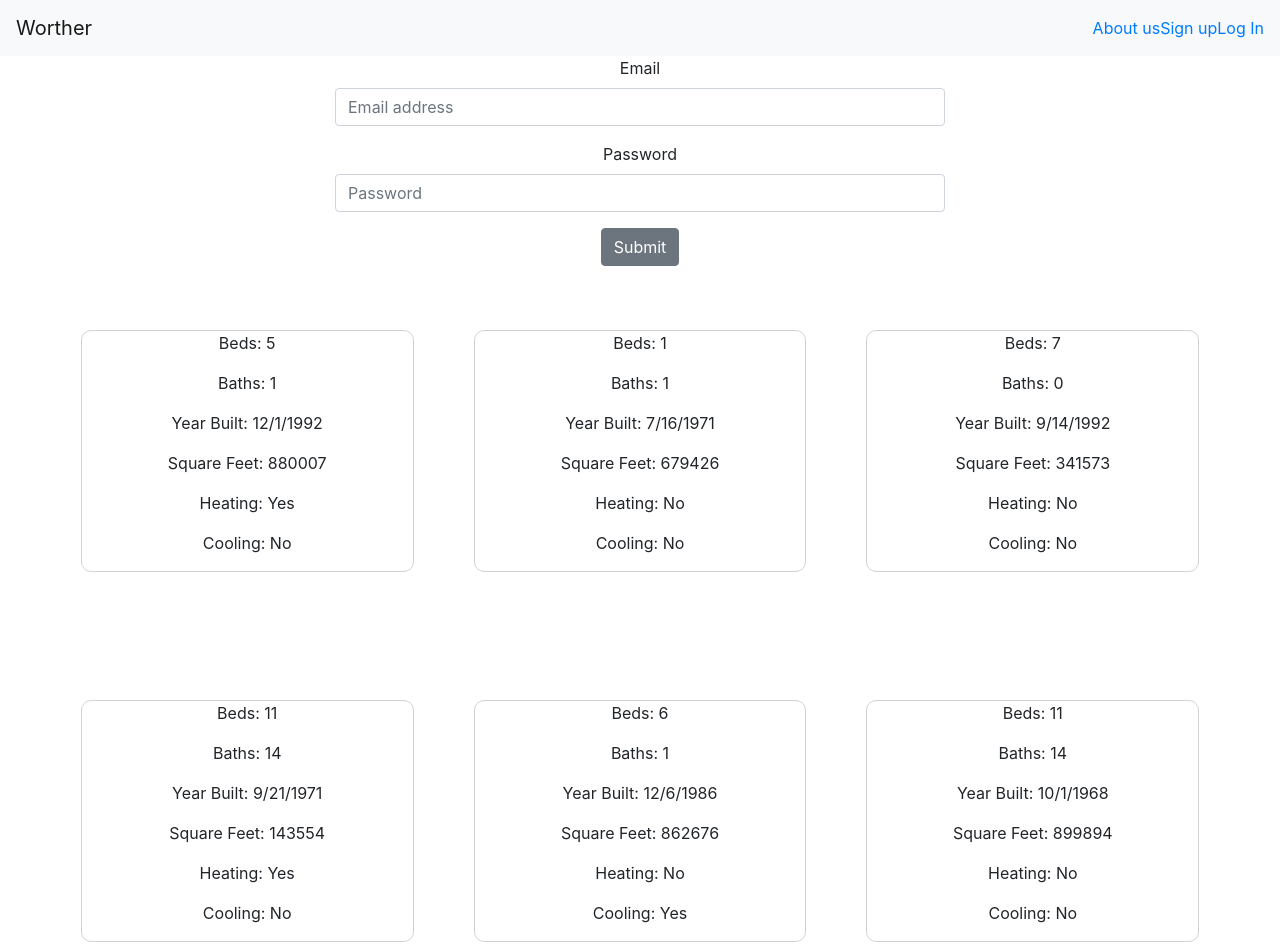
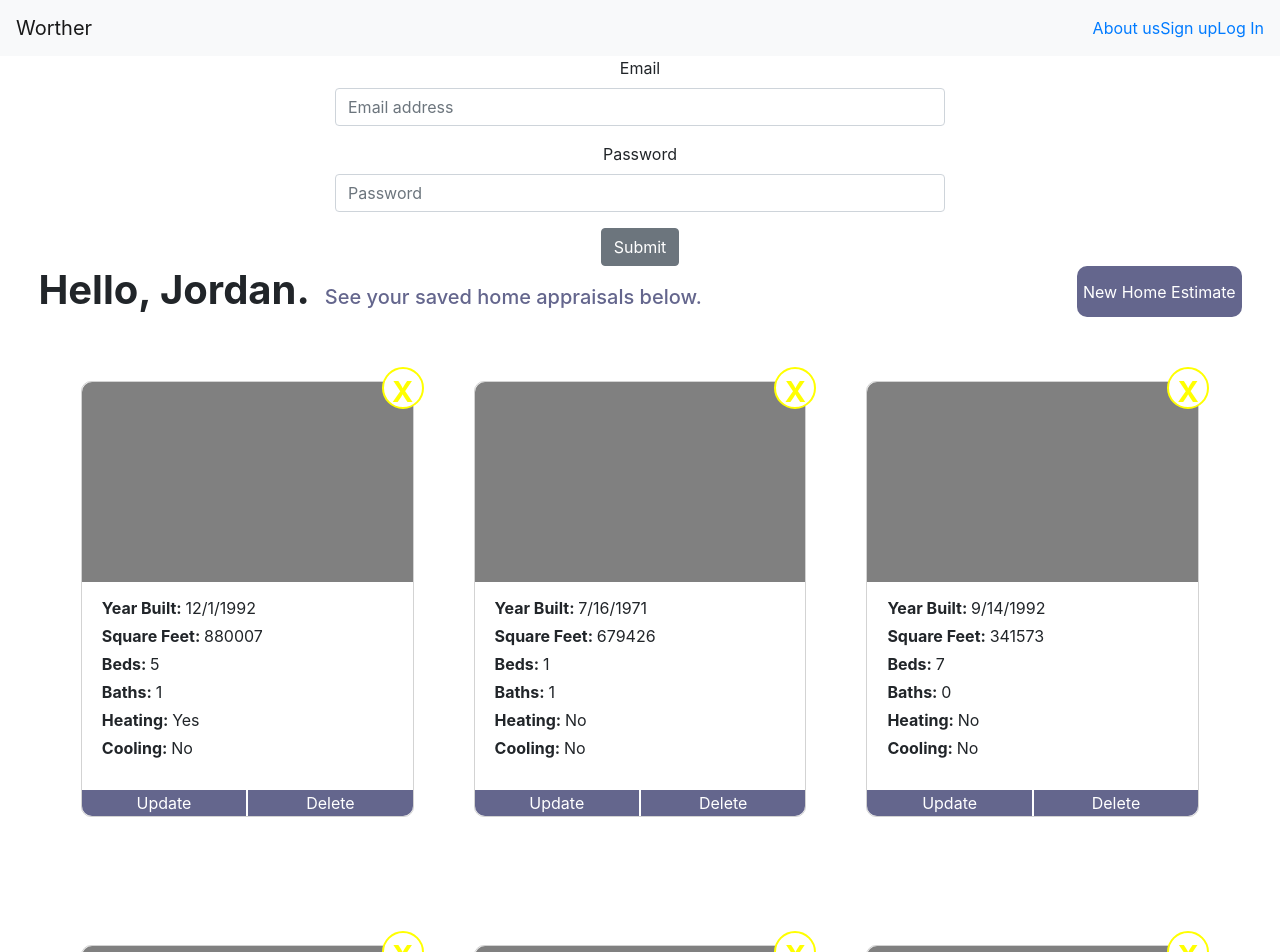
Before and after one commit to appraisers-bff/Frontend-Architects, a React (Create React App) app in the folder worther/: page /login in a window 1280 px wide. Shown: the top 952 px of the page. Built offline with nearby package versions, Linux system fonts and the light colour scheme.

Commit message:
updated styling for profile page

```diff
--- a/worther/src/components/ProfilePage/House.js
+++ b/worther/src/components/ProfilePage/House.js
@@ -8,15 +8,75 @@ const HouseDiv = styled.div`
     border-radius: 10px;
 `;
 
+const ImgDiv = styled.div`
+    background-color: gray;
+    height: 200px;
+    border-top-left-radius: 10px;
+    border-top-right-radius: 10px;
+`;
+
+const HouseContentDiv = styled.div`
+    line-height: 0.75; /* Makes child line height half spaced*/
+    display: flex;
+    flex-flow: column nowrap;
+    align-items: flex-start;
+    padding: 20px;
+`;
+
+const UpdateBtn = styled.button`
+    width: 50%;
+    border-bottom-left-radius: 10px;
+    border: none;
+    border-right: 1px solid white;
+    background-color: #64668D;
+    color: white;
+`;
+
+const DeleteBtn = styled.button`
+    width: 50%;
+    border-bottom-right-radius: 10px;
+    border: none;
+    border-left: 1px solid white;
+    background-color: #64668D;
+    color: white;
+`;
+
+const NewDeleteBtn = styled.button`
+    text-align: center;
+    height: 42px;
+    width: 42px;
+    border-radius: 50%;
+    border: 2px solid yellow;
+    color: yellow;
+    background-color: white;
+    font-size: 1.8rem;
+    font-weight: bold;
+
+    position: relative;
+    bottom: 15px;
+    left: 47%;
+`;
+
+const DoubleBorder = styled.div`
+    border: none;
+`;
+
 const House = props => {
     return(
         <HouseDiv>
-            <p>Beds: {props.house.number_bedrooms}</p>
-            <p>Baths: {props.house.number_bathrooms}</p>
-            <p>Year Built: {props.house.year_built}</p>
-            <p>Square Feet: {props.house.number_sq_ft}</p>
-            <p>Heating: {props.house.heating ? "Yes" : "No"}</p>
-            <p>Cooling: {props.house.cooling ? "Yes" : "No"}</p>
+            <ImgDiv>
+                <DoubleBorder><NewDeleteBtn>X</NewDeleteBtn></DoubleBorder>
+            </ImgDiv>
+            <HouseContentDiv>
+                <p><strong>Year Built: </strong>{props.house.year_built}</p>
+                <p><strong>Square Feet: </strong>{props.house.number_sq_ft}</p>
+                <p><strong>Beds: </strong>{props.house.number_bedrooms}</p>
+                <p><strong>Baths: </strong>{props.house.number_bathrooms}</p>
+                <p><strong>Heating: </strong>{props.house.heating ? "Yes" : "No"}</p>
+                <p><strong>Cooling: </strong>{props.house.cooling ? "Yes" : "No"}</p>
+            </HouseContentDiv>
+            <UpdateBtn>Update</UpdateBtn>
+            <DeleteBtn>Delete</DeleteBtn>
         </HouseDiv>
     );
 }
--- a/worther/src/components/ProfilePage/HousesList.js
+++ b/worther/src/components/ProfilePage/HousesList.js
@@ -13,7 +13,7 @@ const HousesList = props => {
     return(
         <HouseListDiv>
             {props.houses.map(house =>
-                <House house={house} />
+                <House key={house.id} house={house} />
             )}
         </HouseListDiv>
     );
--- a/worther/src/components/ProfilePage/ProfilePage.js
+++ b/worther/src/components/ProfilePage/ProfilePage.js
@@ -19,9 +19,47 @@ const ProfileDiv = styled.div`
     width: 100%;
 `;
 
+const ProfileHeadingDiv = styled.div`
+    display: flex;
+    flex-flow: row nowrap;
+    justify-content: space-between;
+    padding: 0 3%;
+`;
+
+const GreetingsDiv = styled.div`
+    display: flex;
+    flex-flow: row nowrap;
+    align-items: baseline;
+`;
+
+const Greetingh1 = styled.h1`
+    font-weight: bold;
+    margin: 0 15px 0 0;
+`;
+
+const Greetingh5 = styled.h5`
+    color: #64668D;
+`;
+
+const NewEstimateBtn = styled.button`
+    border-radius: 10px;
+    border: none;
+    background-color: #64668D;
+    color: white;
+`;
+
+
 const ProfilePage = props => {
     return(
         <ProfileDiv>
+            <ProfileHeadingDiv>
+                <GreetingsDiv>
+                    <Greetingh1>Hello, Jordan.</Greetingh1>
+                    <Greetingh5>See your saved home appraisals below.</Greetingh5>
+                </GreetingsDiv>
+                <NewEstimateBtn>New Home Estimate</NewEstimateBtn>
+            </ProfileHeadingDiv>
+
             <HousesList houses={houses} />
         </ProfileDiv>
     );
```
